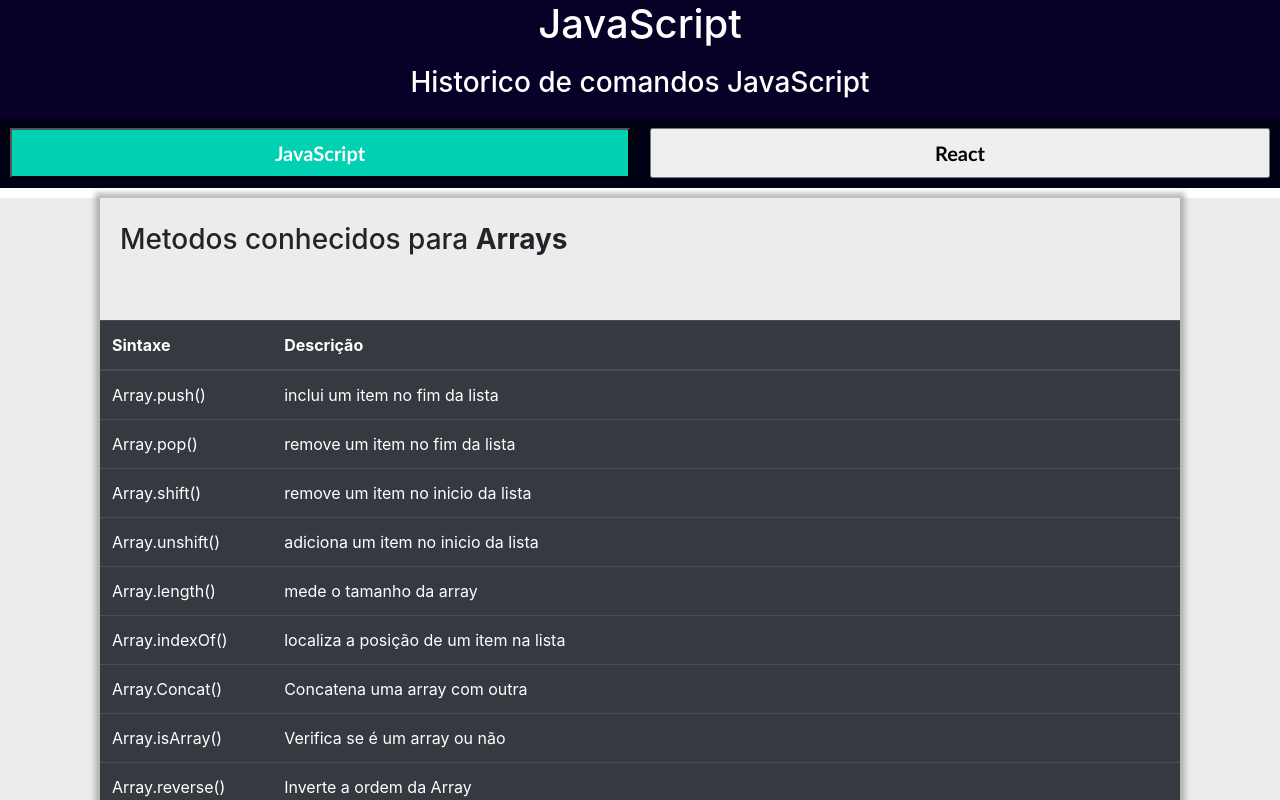
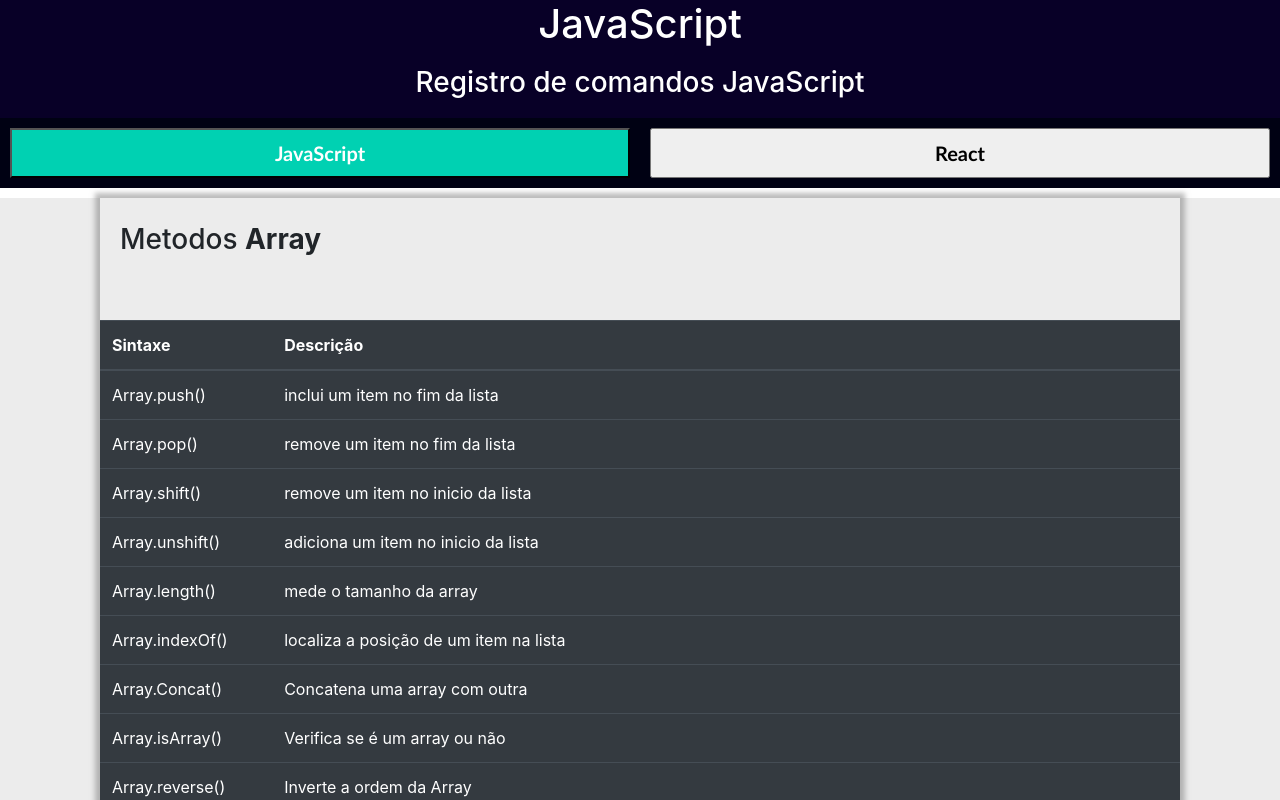
Before and after one commit to Durvaks/Registro_JS, a plain HTML site: page Projeto-O-Que-Aprendi.html in a window 1280 px wide. Both pictures are taken after a click on the button "JavaScript". Shown: the top 800 px of the page. Drawn offline with nearby package versions, Linux system fonts and the light colour scheme.

Commit message:
update Projeto-O-Que-Aprendi.html

```diff
--- a/Projeto-O-Que-Aprendi.html
+++ b/Projeto-O-Que-Aprendi.html
@@ -54,7 +54,7 @@
 <body>
     <header>
         <h1>JavaScript</h1>
-        <h3>Historico de comandos JavaScript</h3>
+        <h3>Registro de comandos JavaScript</h3>
         <nav>
             <input id="js_button" class="nav_button" type="button" value="JavaScript">
             <input id="react_button" class="nav_button" type="button" value="React">
@@ -137,7 +137,7 @@
         document.getElementById("input").innerHTML = "";
     }
 
-    let titulo = "Metodos conhecidos para <strong>Arrays</strong>";
+    let tituloArray = "Metodos <strong>Array</strong>";
     let metodosArray = [
         "Array.push() : inclui um item no fim da lista",
         "Array.pop() : remove um item no fim da lista",
@@ -163,7 +163,7 @@
         "Array.reduceRight() :  aplica à uma função um acumulador e cada valor do array (da direita para esquerda) é reduzido para um valor único"
    ];
 
-   let titleAboutString = "Metodos Conhecidos para <strong>Strings</strong>";
+    let titleAboutString = "Metodos <strong>Strings</strong>";
     let aboutString = [
         "String.Length() : Contem o comprimento da String",
         "String.replace() :  retorna uma nova string com algumas ou todas as correspondências de um padrão substituídas por um determinado caractere",
@@ -177,7 +177,15 @@
         "String.valueOf() : retorna o valor primitivo de um objeto String."
     ];
 
-   let tituloReact = "Iniciante React";
+    let titleMath = "Metodos <strong>Math</strong>";
+    let aboutMath =[
+       " : ",
+       " : ",
+       " : ",
+     ]
+
+
+    let tituloReact = "React";
     let react = [
      "Criar novo projeto : No terminal, npx create-react-app nome-proj",
      "Acessar pasta do projeto : cd my-first-app",
@@ -185,11 +193,14 @@
      "no terminal do vs : npm star (inicia o servidor de desenvolvimento"
    ];
 
+
+
    /*About JavaScript*/
    document.getElementById("js_button").addEventListener("click", () => {
         clear();
-        render(metodosArray, titulo);
+        render(metodosArray, tituloArray);
         render(aboutString, titleAboutString);
+        render(aboutMath, titleMath);
    })
    /*about React*/
    document.getElementById("react_button").addEventListener("click", () => {
```
